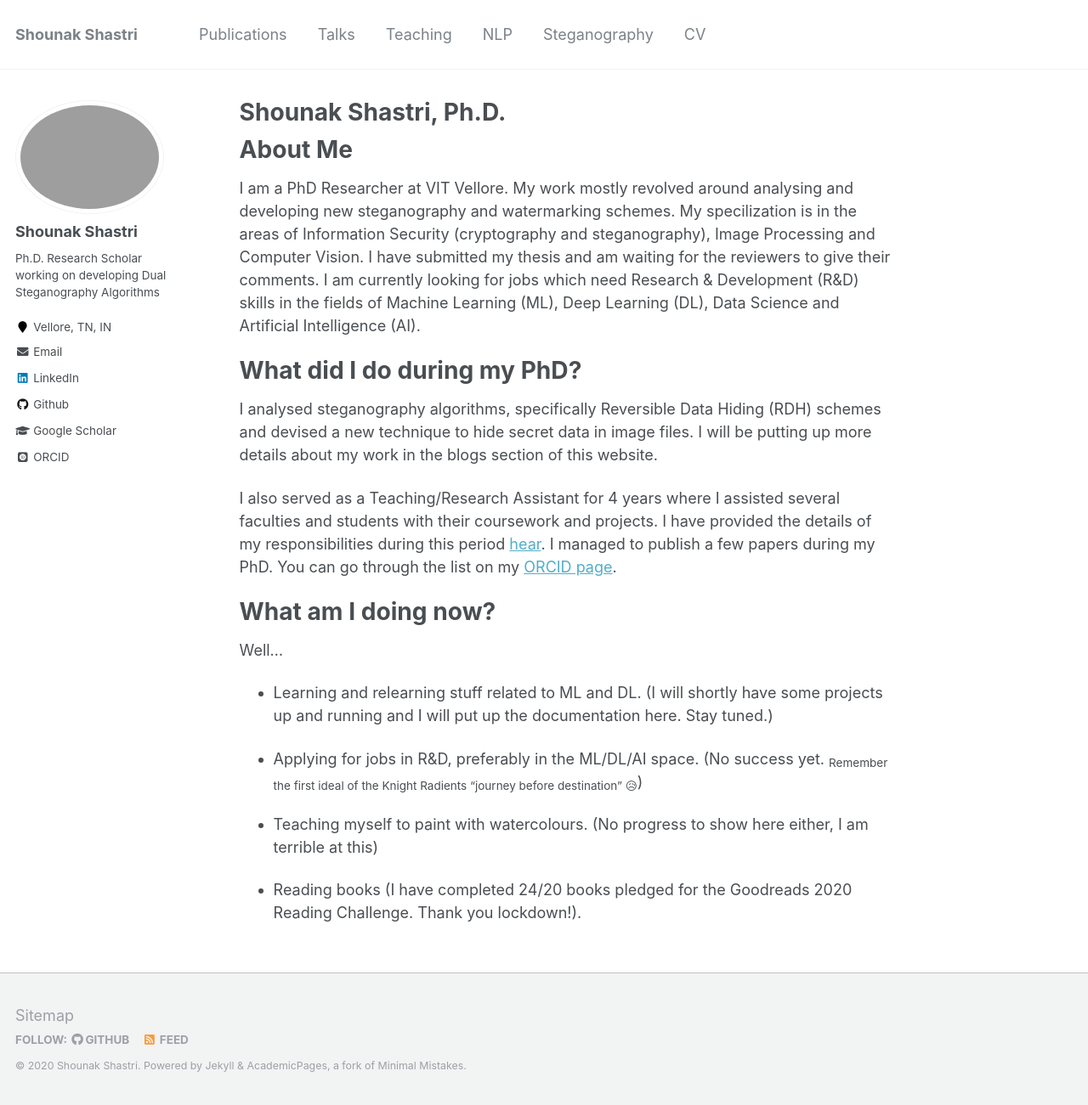
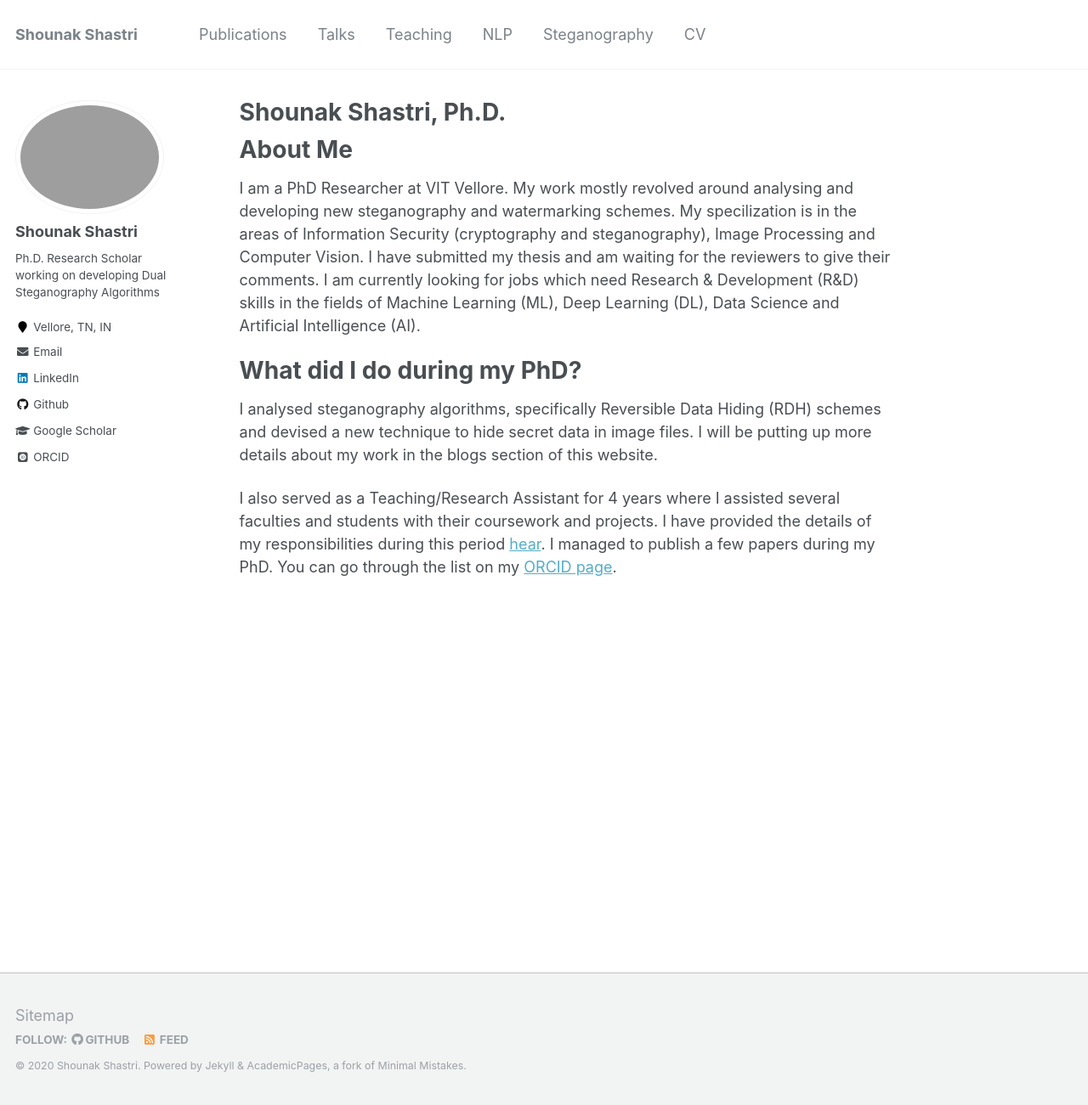
Before and after one commit to shounakshastri/shounakshastri.github.io, a Jekyll site: the page built from _pages/about.md, in a window 1280 px wide and 1301 px high. Shown: the whole window at 85% size. Built offline with Jekyll 4.4.1, drawn with Linux system fonts in a browser that asks for light colours; some web fonts are replaced.

Commit message:
Edited the about page

```diff
--- a/_pages/about.md
+++ b/_pages/about.md
@@ -18,15 +18,3 @@ What did I do during my PhD?
 I analysed steganography algorithms, specifically Reversible Data Hiding (RDH) schemes and devised a new technique to hide secret data in image files. I will be putting up more details about my work in the blogs section of this website.
 
 I also served as a Teaching/Research Assistant for 4 years where I assisted several faculties and students with their coursework and projects. I have provided the details of my responsibilities during this period [hear](https://shounakshastri.github.io/teaching/). I managed to publish a few papers during my PhD. You can go through the list on my [ORCID page](https://orcid.org/0000-0002-2247-9046).
-
-What am I doing now?
-=====
-
-Well...
-- Learning and relearning stuff related to ML and DL. (I will shortly have some projects up and running and I will put up the documentation here. Stay tuned.)
-
-- Applying for jobs in R&D, preferably in the ML/DL/AI space. (No success yet. <sub>Remember the first ideal of the Knight Radients "journey before destination" 😥</sub>)
-
-- Teaching myself to paint with watercolours. (No progress to show here either, I am terrible at this)
-
-- Reading books (I have completed 24/20 books pledged for the Goodreads 2020 Reading Challenge. Thank you lockdown!).
```
